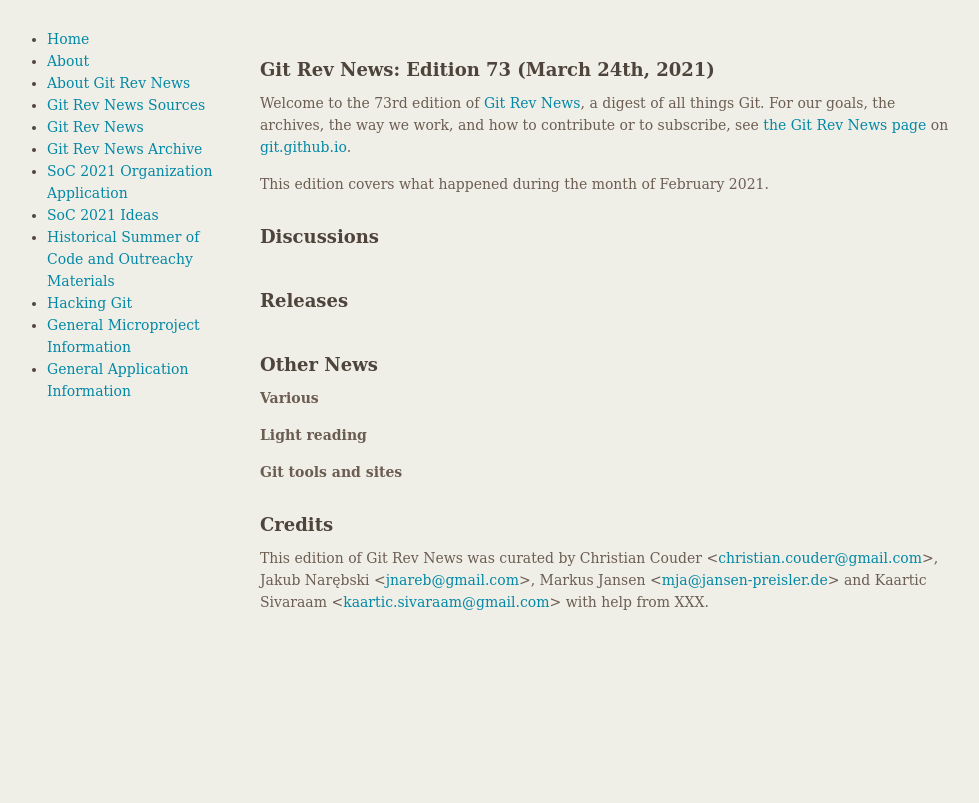
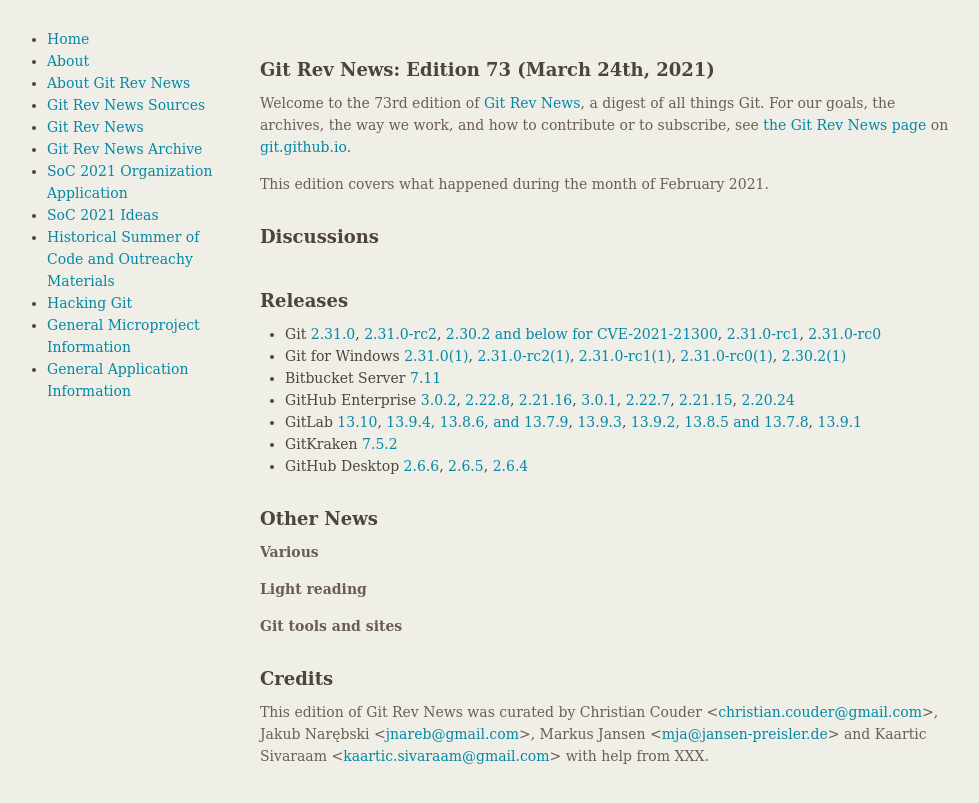
Before and after one commit to git/git.github.io, a Jekyll site: the page built from rev_news/drafts/edition-73.md, in a window 1280 px wide. Shown: the top 803 px of the page, without its empty margins (149-1128 px from the left). Built offline with Jekyll 4.4.1, drawn with Linux system fonts in a browser that asks for light colours.

Commit message:
rn-73: add releases

```diff
--- a/rev_news/drafts/edition-73.md
+++ b/rev_news/drafts/edition-73.md
@@ -35,6 +35,33 @@
 
 ## Releases
 
++ Git [2.31.0](https://public-inbox.org/git/xmqqwnu8z03c.fsf@gitster.g/),
+[2.31.0-rc2](https://public-inbox.org/git/xmqqblbs19uf.fsf@gitster.c.googlers.com/),
+[2.30.2 and below for CVE-2021-21300](https://public-inbox.org/git/xmqqim6019yd.fsf@gitster.c.googlers.com/),
+[2.31.0-rc1](https://public-inbox.org/git/xmqqr1kwk0h9.fsf@gitster.c.googlers.com/),
+[2.31.0-rc0](https://public-inbox.org/git/xmqqlfbbshza.fsf@gitster.g/)
++ Git for Windows [2.31.0(1)](https://github.com/git-for-windows/git/releases/tag/v2.31.0.windows.1),
+[2.31.0-rc2(1)](https://github.com/git-for-windows/git/releases/tag/v2.31.0-rc2.windows.1),
+[2.31.0-rc1(1)](https://github.com/git-for-windows/git/releases/tag/v2.31.0-rc1.windows.1),
+[2.31.0-rc0(1)](https://github.com/git-for-windows/git/releases/tag/v2.31.0-rc0.windows.1),
+[2.30.2(1)](https://github.com/git-for-windows/git/releases/tag/v2.30.2.windows.1)
++ Bitbucket Server [7.11](https://confluence.atlassian.com/bitbucketserver/bitbucket-server-release-notes-872139866.html)
++ GitHub Enterprise [3.0.2](https://help.github.com/enterprise-server@3.0/admin/release-notes#3.0.2),
+[2.22.8](https://help.github.com/enterprise-server@2.22/admin/release-notes#2.22.8),
+[2.21.16](https://help.github.com/enterprise-server@2.21/admin/release-notes#2.21.16),
+[3.0.1](https://help.github.com/enterprise-server@3.0/admin/release-notes#3.0.1),
+[2.22.7](https://help.github.com/enterprise-server@2.22/admin/release-notes#2.22.7),
+[2.21.15](https://help.github.com/enterprise-server@2.21/admin/release-notes#2.21.15),
+[2.20.24](https://help.github.com/enterprise-server@2.20/admin/release-notes#2.20.24)
++ GitLab [13.10](https://about.gitlab.com/releases/2021/03/22/gitlab-13-10-released/),
+[13.9.4, 13.8.6, and 13.7.9](https://about.gitlab.com/releases/2021/03/17/security-release-gitlab-13-9-4-released/),
+[13.9.3](https://about.gitlab.com/releases/2021/03/08/gitlab-13-9-3-released/),
+[13.9.2, 13.8.5 and 13.7.8](https://about.gitlab.com/releases/2021/03/04/security-release-gitlab-13-9-2-released/),
+[13.9.1](https://about.gitlab.com/releases/2021/02/23/gitlab-13-9-1-released/)
++ GitKraken [7.5.2](https://support.gitkraken.com/release-notes/current)
++ GitHub Desktop [2.6.6](https://desktop.github.com/release-notes/),
+[2.6.5](https://desktop.github.com/release-notes/),
+[2.6.4](https://desktop.github.com/release-notes/)
 
 ## Other News
 
```
